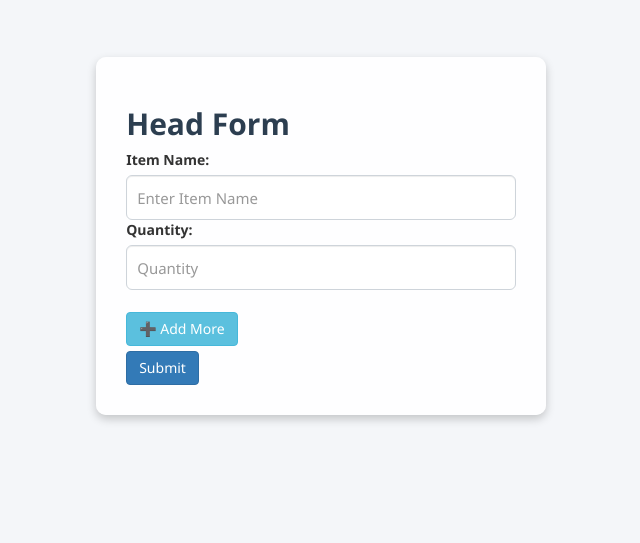
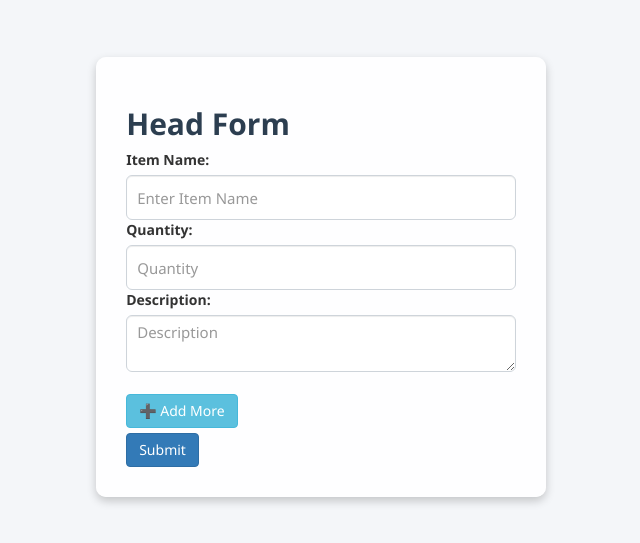
Before and after one commit to Murtazaahmad2004/NHA-Project, a Flask app: page /head_form in a window 1280 px wide. Shown: the top 543 px of the page, without its empty margins (395-1035 px from the left). Run offline with Flask 3, Linux system fonts and the light colour scheme; some libraries are stand-ins or nearby versions.

Commit message:
commit this

```diff
--- a/static/style.css
+++ b/static/style.css
@@ -486,6 +486,7 @@ body.login-page {
 
 .form-group {
   margin-bottom: 22px;
+  overflow: hidden;
 }
 
 .input-field {
--- a/templates/head_form.html
+++ b/templates/head_form.html
@@ -26,6 +26,8 @@
                   <input type="text" name="itemname[]" class="form-control" placeholder="Enter Item Name" required>
                   <label for="quantity">Quantity:</label>
                   <input type="number" name="quantity" class="form-control" placeholder="Quantity" required>
+                  <label for="remarks">Description:</label>
+                  <textarea id="remarks" name="remarks" class="form-control" placeholder="Description" required></textarea>
                </div>
             </div>
             <button type="button" class="btn btn-info" onclick="addField()">➕ Add More</button>
```
Also changed, not shown: app.py (renamed from py.py).
